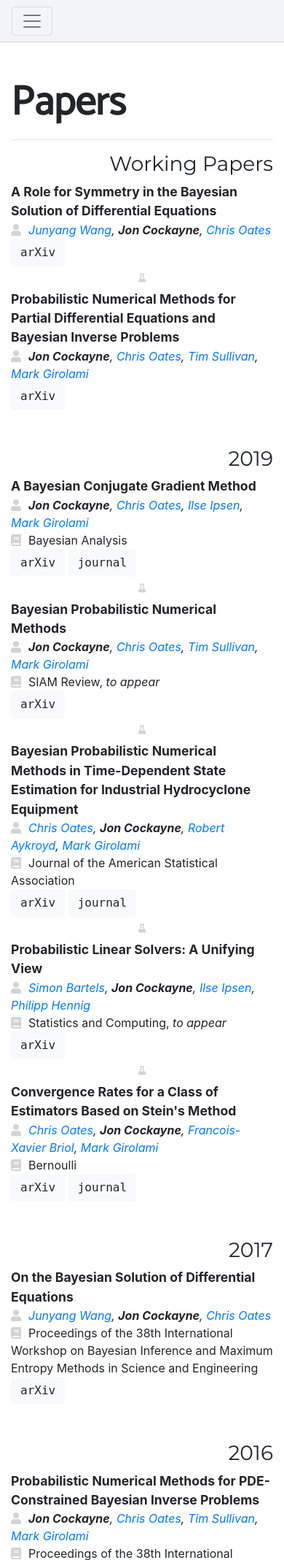
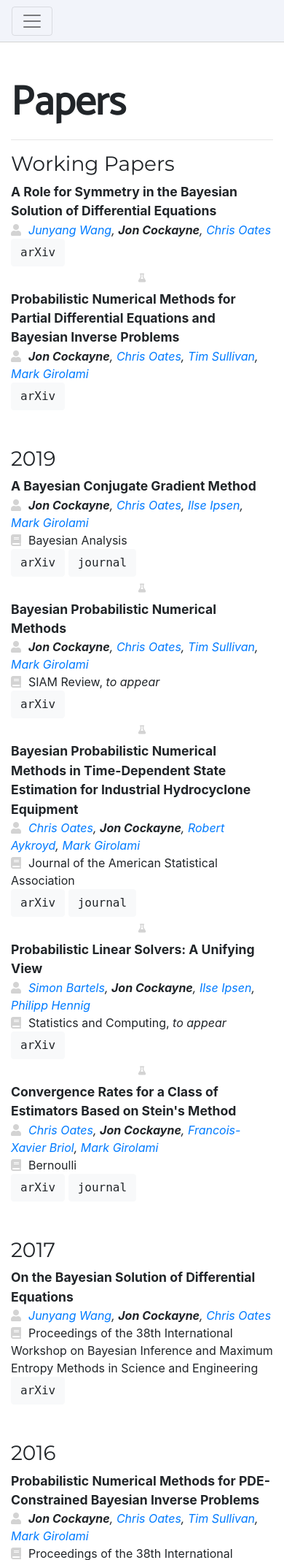
Before and after one commit to jcockayne/jcockayne.github.io, a Flask app: page / in a window 390 px wide. Shown: the part 528-2665 px from the top of the page at 73% size. Run offline with Flask 2, Linux system fonts and the light colour scheme; some libraries are stand-ins or nearby versions.

Commit message:
Fix display issues on small devices

```diff
--- a/app/templates/index.html
+++ b/app/templates/index.html
@@ -67,8 +67,11 @@
 		{% for group, papers in grouped_papers %}
 			{% if papers|length %}
 				<div class="row">
-					<div class="col-md-2" >
+					<div class="col-md-2 d-none d-md-block" >
 						<h3 class="year-label" style="width: 100%; text-align:right">{{group}}</h3>
+					</div>
+					<div class="col-md-2 d-md-none">
+						<h3 style="width: 100%">{{group}}</h3>
 					</div>
 					<div class="col-md-10">
 					{% for paper in papers %}
```
